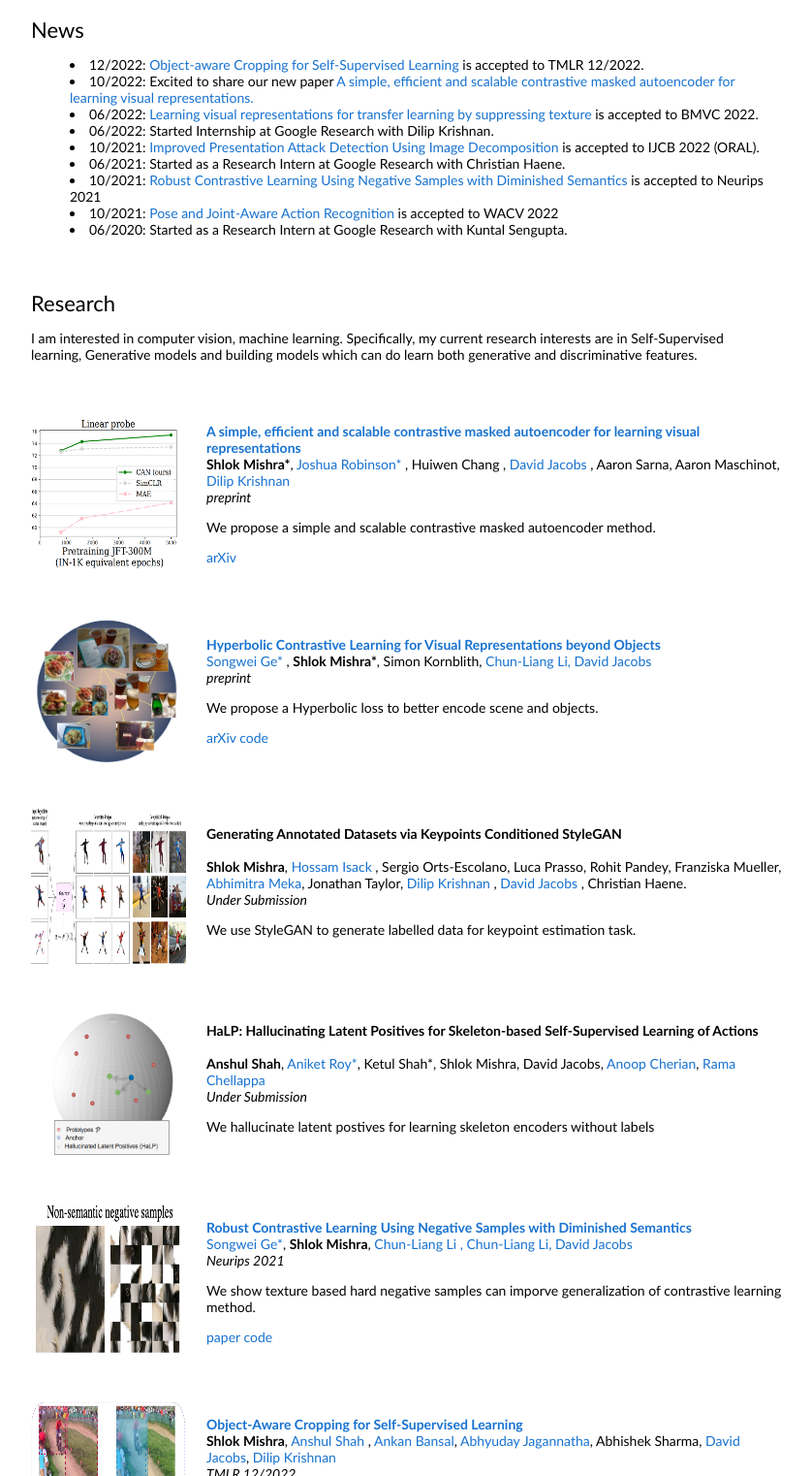
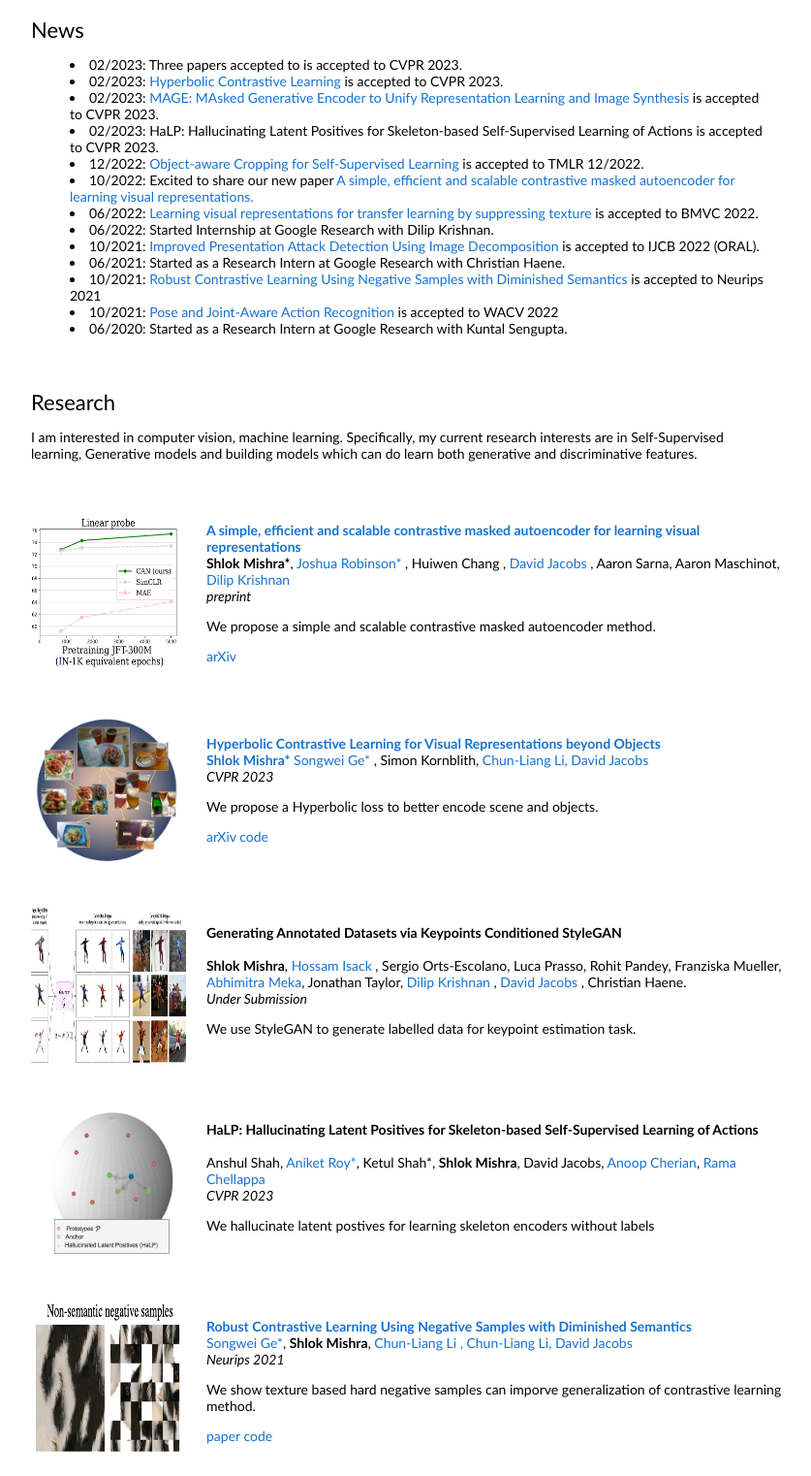
Before and after one commit to shlokk/shlokmishra.github.io, a plain HTML site: page index.html in a window 1280 px wide. Shown: the part 364-1886 px from the top of the page at 97% size, without its empty margins (228-1065 px from the left). Drawn offline with Linux system fonts and the light colour scheme.

Commit message:
new papers

```diff
--- a/index.html
+++ b/index.html
@@ -60,6 +60,22 @@
               <heading>News</heading>
               <p>
                 <ul>
+
+              </a> </li>
+              <li style="list-style-position:inside;margin:0;padding:0;text-align:left;">02/2023: Three papers accepted to
+              </a> is accepted to CVPR 2023.</li>
+                <li style="list-style-position:inside;margin:0;padding:0;text-align:left;">02/2023: <a href="https://arxiv.org/abs/2212.00653.pdf">Hyperbolic Contrastive Learning
+                </a> is accepted to CVPR 2023.</li>
+
+          <li style="list-style-position:inside;margin:0;padding:0;text-align:left;">02/2023: <a href="https://arxiv.org/pdf/2211.09117.pdf">MAGE: MAsked Generative Encoder to Unify
+            Representation Learning and Image Synthesis
+          </a> is accepted to CVPR 2023.</li>
+        </a> </li>
+        <li style="list-style-position:inside;margin:0;padding:0;text-align:left;">02/2023: HaLP: Hallucinating Latent Positives for Skeleton-based Self-Supervised Learning of Actions
+        </a> is accepted to CVPR 2023.</li>
+      </a> </li>
+
+        </a> </li>
                   <li style="list-style-position:inside;margin:0;padding:0;text-align:left;">12/2022: <a href="https://openreview.net/pdf?id=WXgJN7A69g">Object-aware Cropping for Self-Supervised Learning
                   </a> is accepted to TMLR 12/2022.</li>
                   <li style="list-style-position:inside;margin:0;padding:0;text-align:left;">10/2022: Excited to share our new paper <a href="https://arxiv.org/pdf/2210.16870.pdf">A simple, efficient and scalable contrastive masked autoencoder for learning visual representations.
@@ -119,8 +135,8 @@
                 <papertitle>Hyperbolic Contrastive Learning for Visual Representations beyond Objects</papertitle>
               </a>
               <br>
-              <a href="https://songweige.github.io/"> Songwei Ge*</a> , <strong>Shlok Mishra*</strong>, Simon Kornblith, <a href="https://chunliangli.github.io//"> Chun-Liang Li, <a href="http://www.cs.umd.edu/~djacobs/">David Jacobs</a> <br>
-              <em>preprint</em>
+              <a href="https://songweige.github.io/">  <strong>Shlok Mishra*</strong> Songwei Ge*</a> , Simon Kornblith, <a href="https://chunliangli.github.io//"> Chun-Liang Li, <a href="http://www.cs.umd.edu/~djacobs/">David Jacobs</a> <br>
+              <em>CVPR 2023</em>
               <p>We propose a Hyperbolic loss to better encode scene and objects.</p>
               <a href="https://arxiv.org/abs/2212.00653">arXiv</a>
               <a href="https://github.com/shlokk/HCL/tree/main/HCL">code</a>
@@ -152,9 +168,9 @@
               <papertitle>HaLP: Hallucinating Latent Positives for Skeleton-based Self-Supervised Learning of Actions</papertitle>
               <br>
               <br>
-              <strong>Anshul Shah</strong>, <a href="https://sites.google.com/site/aniketsealiitkgp/">Aniket Roy*</a>, Ketul Shah*, Shlok Mishra, David Jacobs, <a href="http://users.cecs.anu.edu.au/~cherian/">Anoop Cherian</a>, <a href="https://engineering.jhu.edu/ece/faculty/rama-chellappa/">Rama Chellappa</a>
+              Anshul Shah, <a href="https://sites.google.com/site/aniketsealiitkgp/">Aniket Roy*</a>, Ketul Shah*,  <strong>Shlok Mishra</strong>, David Jacobs, <a href="http://users.cecs.anu.edu.au/~cherian/">Anoop Cherian</a>, <a href="https://engineering.jhu.edu/ece/faculty/rama-chellappa/">Rama Chellappa</a>
               <br>
-              <em>Under Submission</em>
+              <em>CVPR 2023</em>
               <p>We hallucinate latent postives for learning skeleton encoders without labels</p>
             </td>
           </tr>
```
Also changed, not shown: 1 other file.
